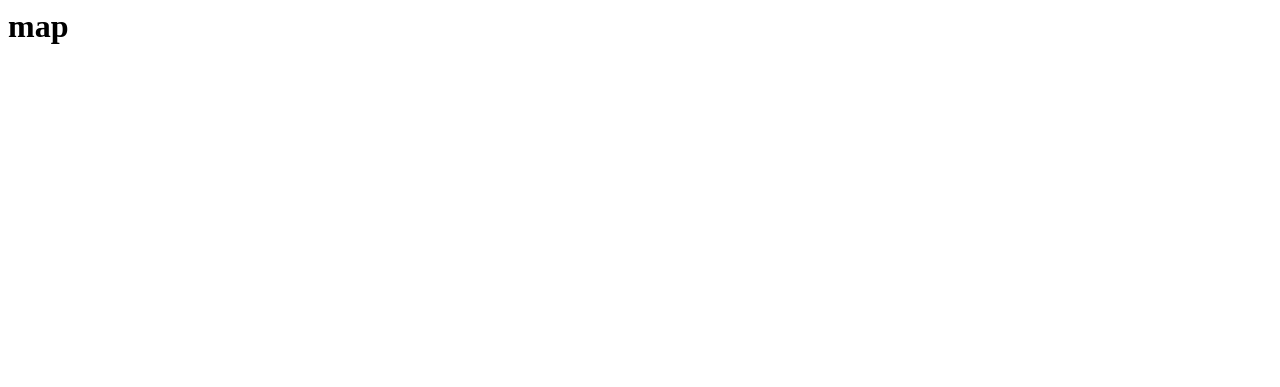
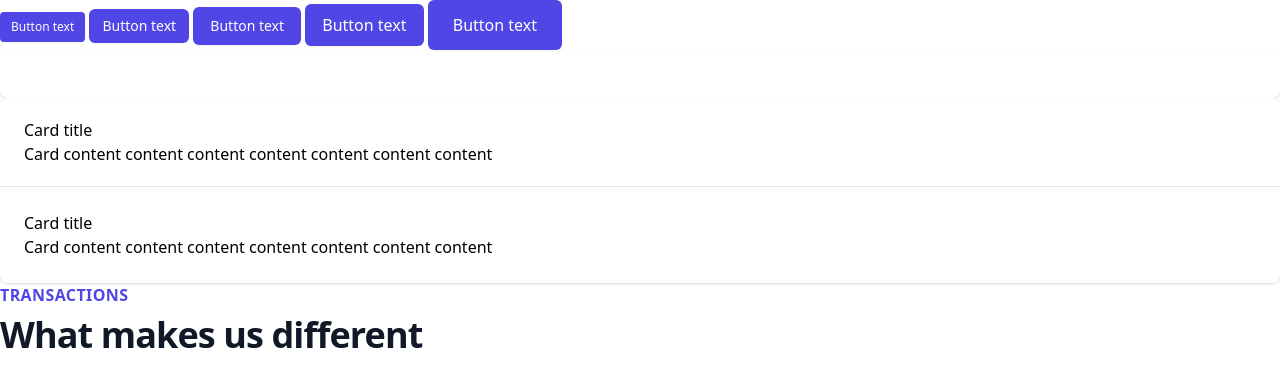
Before and after one commit to schwartzadev/where-to-study, a Django app: page /map in a window 1280 px wide. Before the commit the part shown is almost empty. Shown: the top 387 px of the page. Run offline with Django 3.2, Linux system fonts and the light colour scheme.

Commit message:
chore: add tailwind components to map template

```diff
--- a/study/templates/map.html
+++ b/study/templates/map.html
@@ -1,3 +1,75 @@
-<h1>
-  map
-</h1>
+{% extends "base.html" %} {% block content %}
+<button
+  type="button"
+  class="inline-flex items-center px-2.5 py-1.5 border border-transparent text-xs font-medium rounded shadow-sm text-white bg-indigo-600 hover:bg-indigo-700 focus:outline-none focus:ring-2 focus:ring-offset-2 focus:ring-indigo-500"
+>
+  Button text
+</button>
+<button
+  type="button"
+  class="inline-flex items-center px-3 py-2 border border-transparent text-sm leading-4 font-medium rounded-md shadow-sm text-white bg-indigo-600 hover:bg-indigo-700 focus:outline-none focus:ring-2 focus:ring-offset-2 focus:ring-indigo-500"
+>
+  Button text
+</button>
+<button
+  type="button"
+  class="inline-flex items-center px-4 py-2 border border-transparent text-sm font-medium rounded-md shadow-sm text-white bg-indigo-600 hover:bg-indigo-700 focus:outline-none focus:ring-2 focus:ring-offset-2 focus:ring-indigo-500"
+>
+  Button text
+</button>
+<button
+  type="button"
+  class="inline-flex items-center px-4 py-2 border border-transparent text-base font-medium rounded-md shadow-sm text-white bg-indigo-600 hover:bg-indigo-700 focus:outline-none focus:ring-2 focus:ring-offset-2 focus:ring-indigo-500"
+>
+  Button text
+</button>
+<button
+  type="button"
+  class="inline-flex items-center px-6 py-3 border border-transparent text-base font-medium rounded-md shadow-sm text-white bg-indigo-600 hover:bg-indigo-700 focus:outline-none focus:ring-2 focus:ring-offset-2 focus:ring-indigo-500"
+>
+  Button text
+</button>
+<!-- This example requires Tailwind CSS v2.0+ -->
+<!-- Be sure to use this with a layout container that is full-width on mobile -->
+<div class="bg-white overflow-hidden shadow sm:rounded-lg">
+  <div class="px-4 py-5 sm:p-6">
+    <!-- Content goes here -->
+  </div>
+</div>
+<!-- This example requires Tailwind CSS v2.0+ -->
+<div
+  class="bg-white overflow-hidden shadow rounded-lg divide-y divide-gray-200"
+>
+  <div class="px-4 py-5 sm:px-6">
+    <!-- Content goes here -->
+    <h2>
+      Card title
+    </h2>
+    <p>
+      Card content content content content content content content
+    </p>
+    <!-- We use less vertical padding on card headers on desktop than on body sections -->
+  </div>
+  <div class="px-4 py-5 sm:p-6">
+    <!-- Content goes here -->
+    <h2>
+      Card title
+    </h2>
+    <p>
+      Card content content content content content content content
+    </p>
+  </div>
+</div>
+
+<div class="text-base max-w-prose mx-auto lg:max-w-none">
+  <h2 class="text-base text-indigo-600 font-semibold tracking-wide uppercase">
+    Transactions
+  </h2>
+  <p
+    class="mt-2 text-3xl leading-8 font-extrabold tracking-tight text-gray-900 sm:text-4xl"
+  >
+    What makes us different
+  </p>
+</div>
+
+{% endblock %}
```
